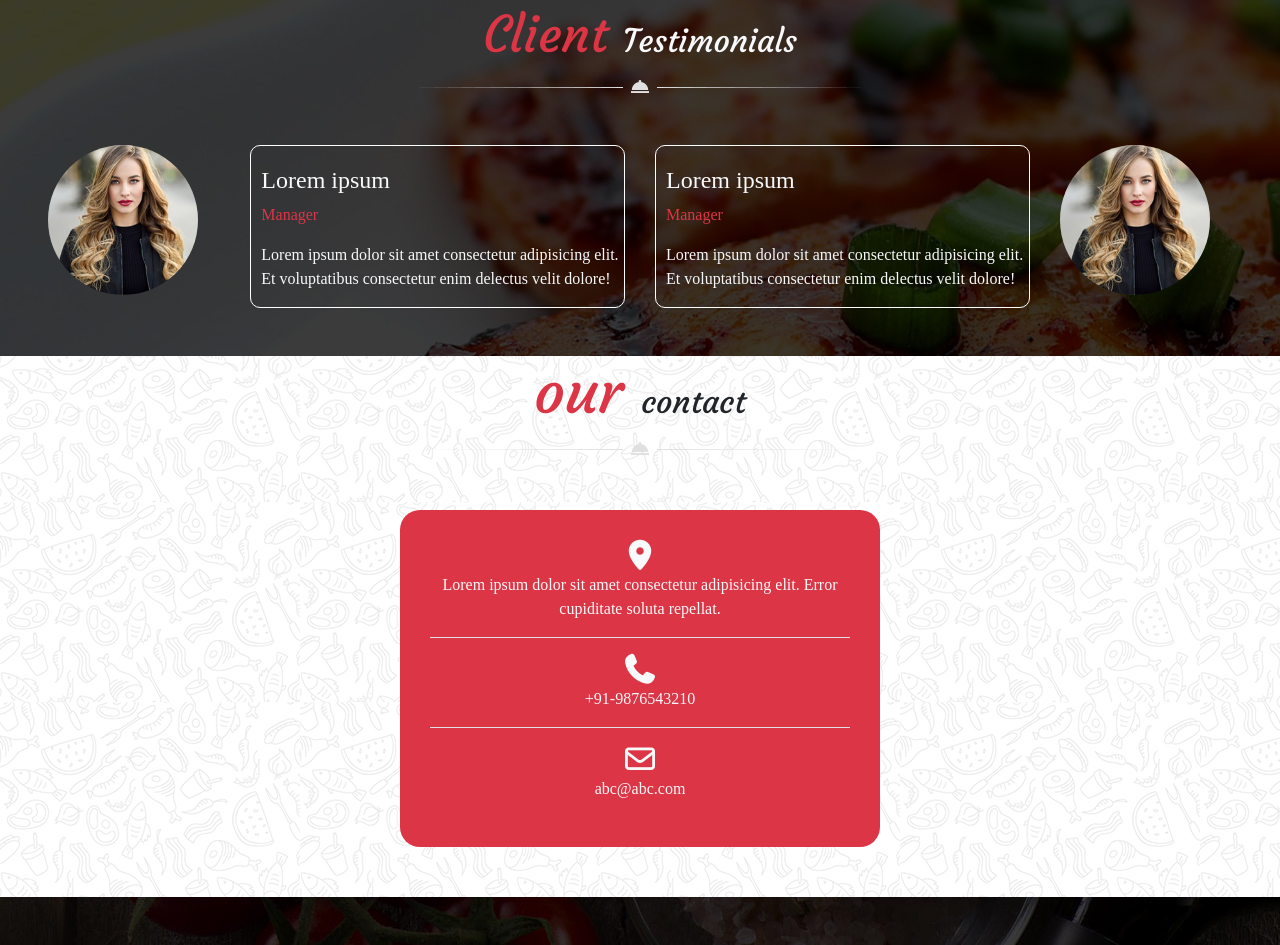
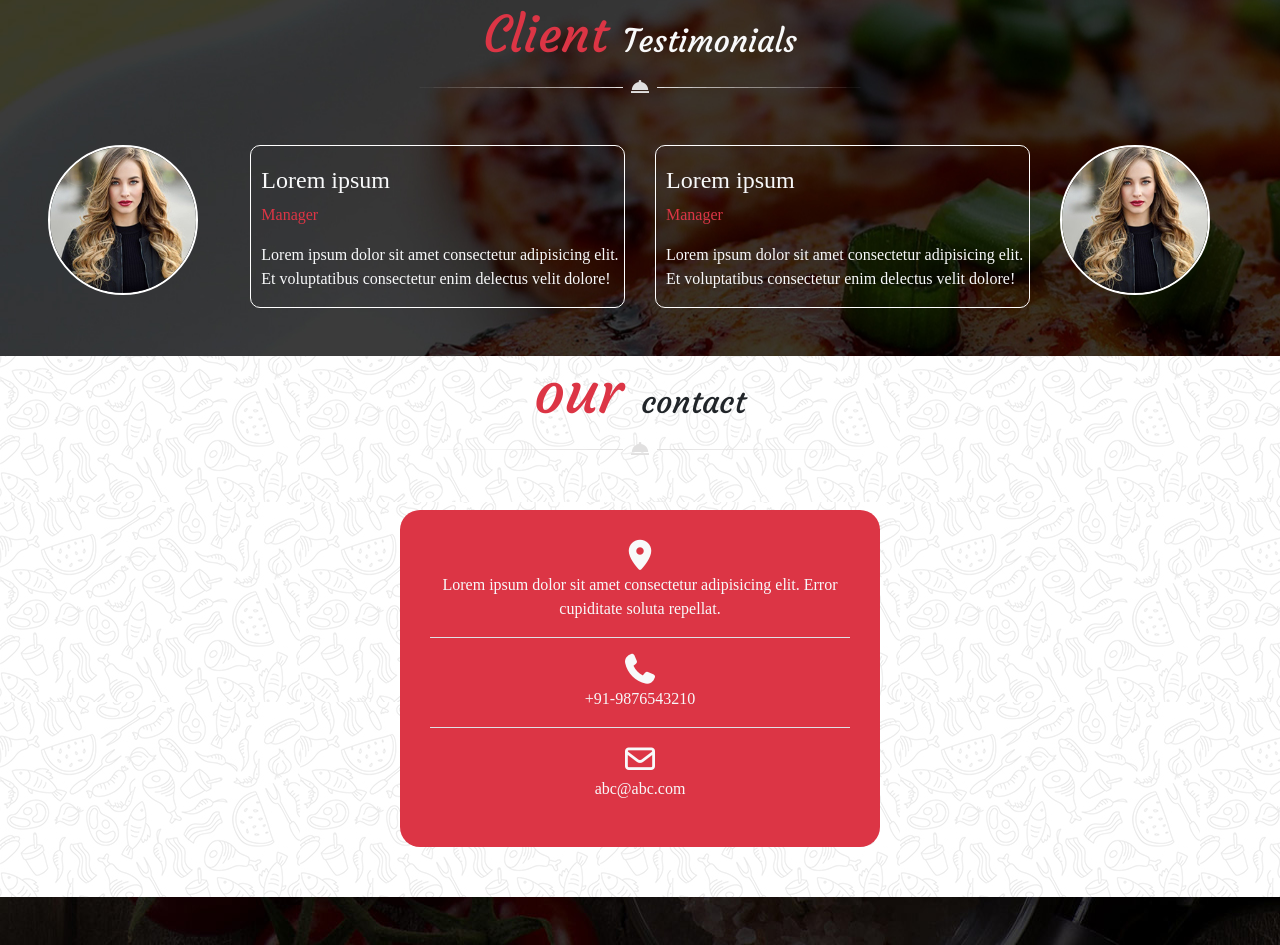
Before and after one commit to Anis662/git_bootstrap_les_chefs_14, a website: page index.html in a window 1280 px wide. Shown: the part 4298-5243 px from the top of the page. Drawn offline with nearby package versions, Linux system fonts and the light colour scheme.

Commit message:
creation de variables

```diff
--- a/src/sass/_variables.sass
+++ b/src/sass/_variables.sass
@@ -0,0 +1,2 @@
+// $theme-colors: ( "danger": #c23333 )
+// $red: #8f8e8e
--- a/src/sass/style.sass
+++ b/src/sass/style.sass
@@ -93,6 +93,8 @@ section
         .col-2
             img
                 height: 150px
+                border-radius: 10px
+                border: 2px solid white
     .col-4
         .partieune
             border: solid white 1px
```
Also changed, not shown: public/css/style.css, 1 other file.
